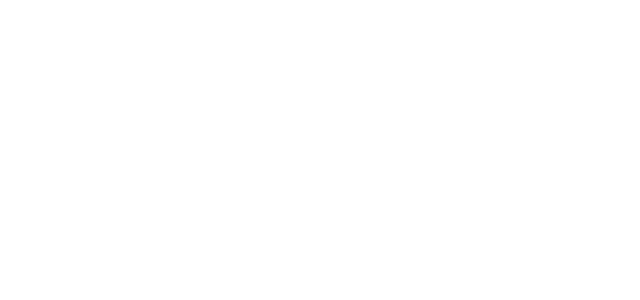
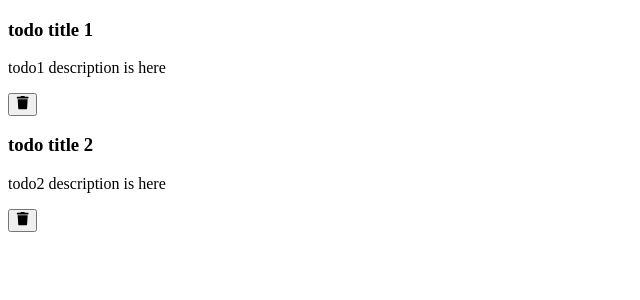
Before and after one commit to shamsmahee/TodoProject, a React (Vite) app: page / in a window 1280 px wide. Shown: the top 300 px of the page, without its empty margins (0-640 px from the left). Built offline with nearby package versions, Linux system fonts and the light colour scheme.

Commit message:
react icons install

```diff
--- a/package.json
+++ b/package.json
@@ -11,7 +11,8 @@
   },
   "dependencies": {
     "react": "^19.0.0",
-    "react-dom": "^19.0.0"
+    "react-dom": "^19.0.0",
+    "react-icons": "^5.5.0"
   },
   "devDependencies": {
     "@eslint/js": "^9.21.0",
--- a/src/Components/Todo.jsx
+++ b/src/Components/Todo.jsx
@@ -1,9 +1,22 @@
+import { FaTrash } from "react-icons/fa";
+
 import React from 'react';
 
-const Todo = () => {
+const Todo = (props) => {
+    const { title, desc } = props.send
     return (
         <div>
-
+            <article>
+                <div>
+                    <h3>{title}</h3>
+                    <p>{desc}</p>
+                </div>
+                <div>
+                    <button>
+                        <FaTrash />
+                    </button>
+                </div>
+            </article>
         </div>
     );
 };
```
Also changed, not shown: 1 other file (tests, documents, lock files or other folders).
